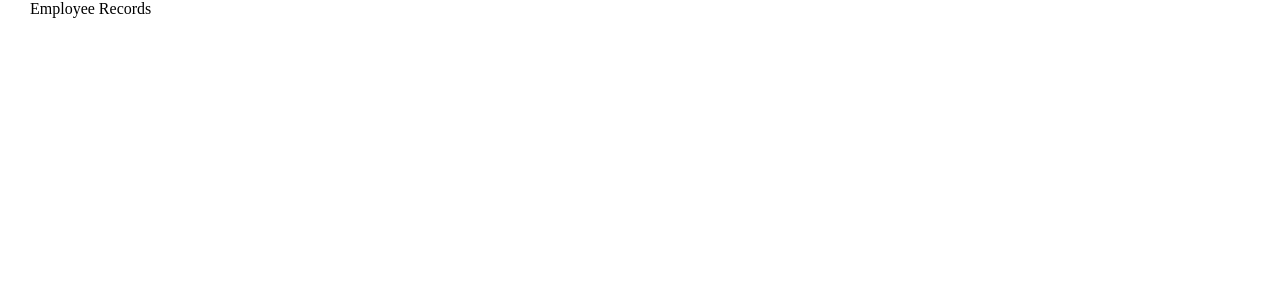
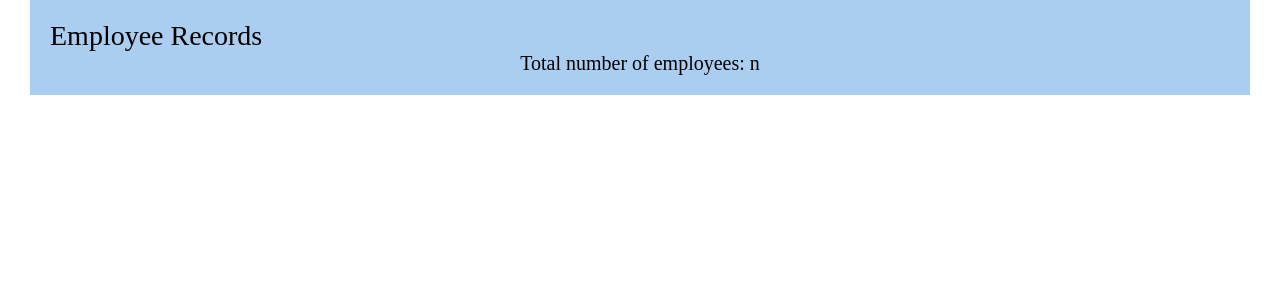
Before and after one commit to Nikita70770/Employee-Records, a React (Create React App) app: page / in a window 1280 px wide. Shown: the top 300 px of the page. Built offline with nearby package versions, Linux system fonts and the light colour scheme.

Commit message:
Create a header.css file and import it into header.js file

```diff
--- /dev/null
+++ b/src/components/header/header.css
@@ -0,0 +1,15 @@
+.header-inner {
+    padding: 20px;
+    background-color: #abcdef;
+}
+
+.header-title {
+    font-size: 28px;
+    font-weight: 500;
+}
+
+.header-subtitle {
+    text-align: center;
+    font-size: 20px;
+    font-weight: 300;
+}
--- a/src/components/header/header.js
+++ b/src/components/header/header.js
@@ -1,9 +1,12 @@
+import './header.css';
+
 const Header = () => {
     return (
         <header className="header">
             <div className="container">
                 <div className="header-inner">
                     <h1 className="header-title">Employee Records</h1>
+                    <h2 className="header-subtitle">Total number of employees: n</h2>
                 </div>
             </div>
         </header>
```
